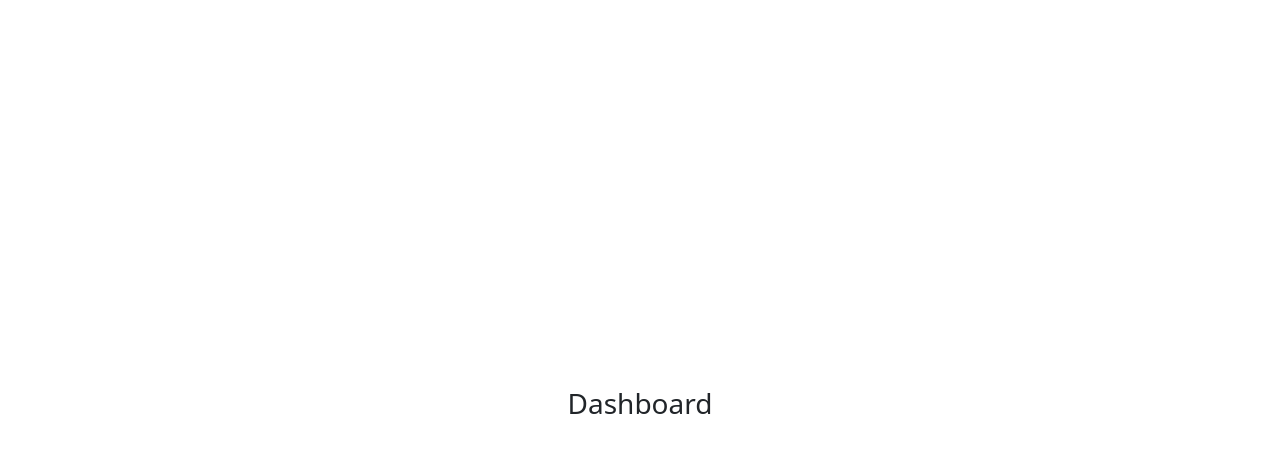
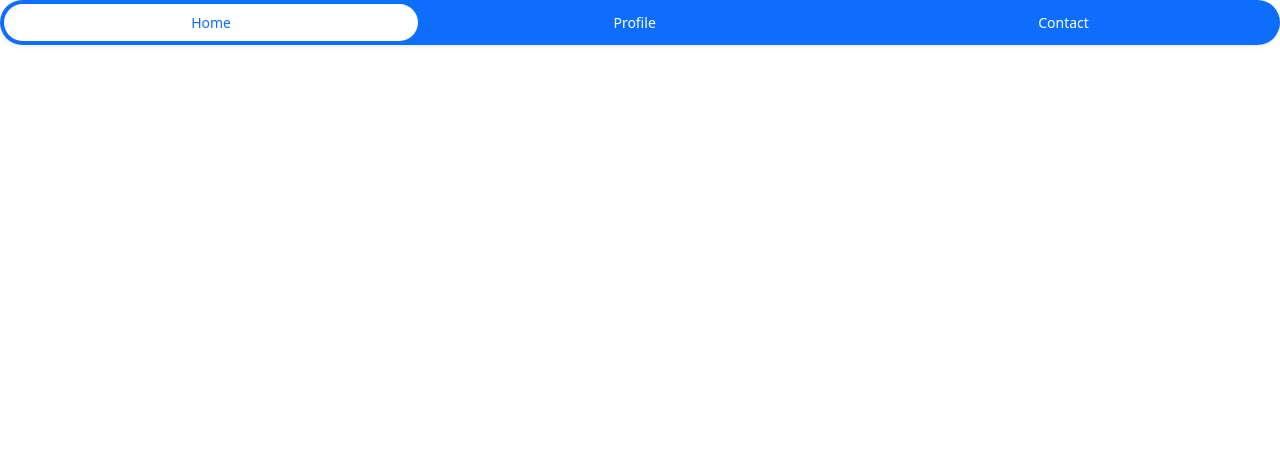
Before and after one commit to iqbalk18/AuthVerify, a React (Create React App) app in the folder frontend-project1/: page /dashboard in a window 1280 px wide. Shown: the top 452 px of the page. Built offline with nearby package versions, Linux system fonts and the light colour scheme.

Commit message:
add new layout for dashboard

```diff
--- a/frontend-project1/package.json
+++ b/frontend-project1/package.json
@@ -7,7 +7,7 @@
     "@testing-library/react": "^13.0.0",
     "@testing-library/user-event": "^13.2.1",
     "axios": "^1.4.0",
-    "bootstrap": "^5.3.1",
+    "bootstrap": "5.3.1",
     "history": "^5.3.0",
     "react": "^18.2.0",
     "react-dom": "^18.2.0",
--- a/frontend-project1/src/screens/Dashboard.js
+++ b/frontend-project1/src/screens/Dashboard.js
@@ -2,8 +2,18 @@ import React from 'react';
 
 function Dashboard() {
   return (
-    <div className="container mt-5">
-      <h3 className="text-center">Dashboard</h3>
+    <div>
+      <ul className="nav nav-pills nav-fill gap-2 p-1 small bg-primary rounded-5 shadow-sm" id="pillNav2" role="tablist" style={{ '--bs-nav-link-color': 'var(--bs-white)', '--bs-nav-pills-link-active-color': 'var(--bs-primary)', '--bs-nav-pills-link-active-bg': 'var(--bs-white)' }}>
+        <li className="nav-item" role="presentation">
+          <button className="nav-link active rounded-5" id="home-tab2" data-bs-toggle="tab" type="button" role="tab" aria-selected="true">Home</button>
+        </li>
+        <li className="nav-item" role="presentation">
+          <button className="nav-link rounded-5" id="profile-tab2" data-bs-toggle="tab" type="button" role="tab" aria-selected="false">Profile</button>
+        </li>
+        <li className="nav-item" role="presentation">
+          <button className="nav-link rounded-5" id="contact-tab2" data-bs-toggle="tab" type="button" role="tab" aria-selected="false">Contact</button>
+        </li>
+      </ul>
     </div>
   );
 }
--- a/frontend-project1/src/screens/Signup.js
+++ b/frontend-project1/src/screens/Signup.js
@@ -12,8 +12,15 @@ function Signup() {
   const [error, setError] = useState('');
   const [loading, setLoading] = useState(false);
 
+
+
   const handleSignup = async (e) => {
     e.preventDefault();
+
+    if (!firstname || !lastname || !email || !password) {
+      setError("Fields are required.");
+      return;
+    }
 
     try {
       setLoading(true);
```
Also changed, not shown: frontend-project1/src/styles/Dashboard.css (added, +16 -0 lines), 1 other file (tests, documents, lock files or other folders).
